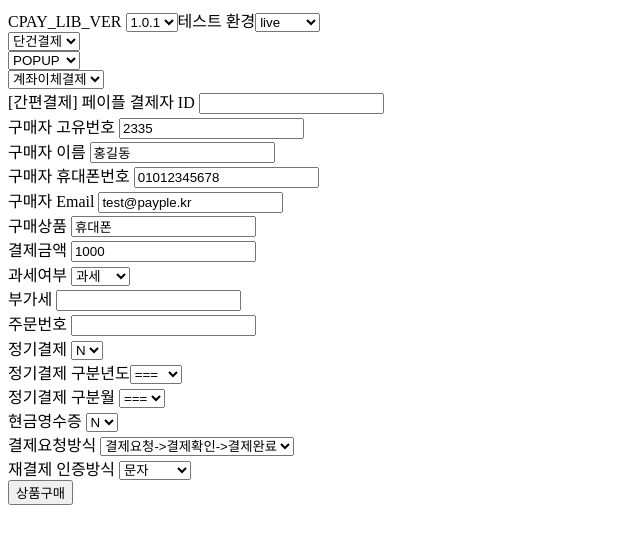
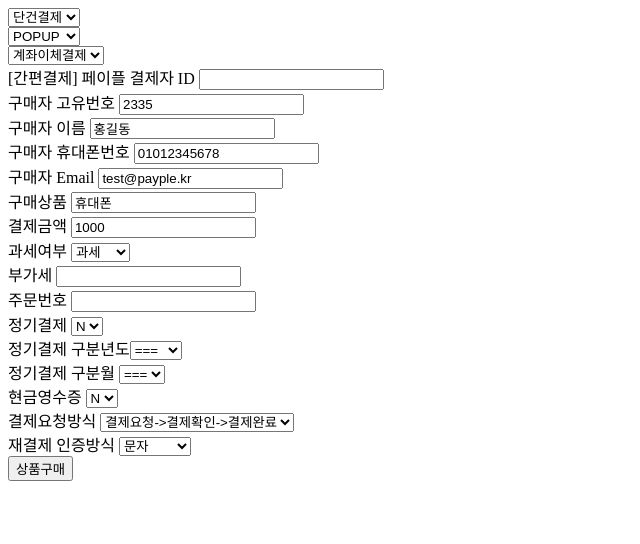
Before and after one commit to PAYPLECORP/sample_react, a React (Create React App) app: page /react/order in a window 1280 px wide. Shown: the top 544 px of the page, without its empty margins (0-640 px from the left). Built offline with nearby package versions, Linux system fonts and the light colour scheme.

Commit message:
PCD_CPAY_VER 파라미터 제거

```diff
--- a/public/index.html
+++ b/public/index.html
@@ -43,5 +43,5 @@
   </body>
   <script type="text/javascript" src="https://code.jquery.com/jquery-3.2.1.min.js"></script>
   <script type="text/javascript" src="https://unpkg.com/axios/dist/axios.min.js"></script>
-  <script type="text/javascript" src="https://testcpay.payple.kr/js/cpay.payple.1.0.1.js"></script> <!-- 테스트결재시 -->
+  <script type="text/javascript" src="https://testcpay.payple.kr/js/cpay.payple.1.0.1.js"></script> <!-- 테스트결제시 -->
 </html>
--- a/src/components/Order.js
+++ b/src/components/Order.js
@@ -6,7 +6,6 @@ function Order() {
     const history = useHistory();
     const [content] = useState({
         // Default form set
-        pcd_cpay_ver: '1.0.1',                        // 결제창 버전 (Default : 1.0.1)
         is_direct: 'N',                               // 결제창 방식 (DIRECT: Y | POPUP: N)
         pay_type: 'transfer',                         // 결제수단
         work_type: 'CERT',                            // 결제요청방식
@@ -44,18 +43,6 @@ function Order() {
     return (
         <div>
             <form id="orderForm" name="orderForm" onChange={handleChange}>
-                <div>
-                    <label htmlFor="payple_payer_id">CPAY_LIB_VER</label> <select
-                    name="pcd_cpay_ver">
-                    <option value="1.0.1">1.0.1</option>
-                </select>
-                    <label>테스트 환경</label>
-                    <select name="test_env">
-                        <option value="live">live</option>
-                        <option value="staging">staging</option>
-                        <option value="dev">dev</option>
-                    </select>
-                </div>
                 <div>
                     <select name="simple_flag">
                         <option value="N">단건결제</option>
--- a/src/components/OrderConfirm.js
+++ b/src/components/OrderConfirm.js
@@ -46,7 +46,6 @@ function OrderConfirm() {
         /*
          *  공통 설정
          */
-        obj.PCD_CPAY_VER = content.pcd_cpay_ver;		             // (필수) 결제창 버전 (Default : 1.0.1)
         obj.PCD_PAY_TYPE = content.pay_type;			             // (필수) 결제 방법 (transfer | card)
         obj.PCD_PAY_WORK = content.work_type;			             // (필수) 결제요청 업무구분 (AUTH : 본인인증+계좌등록, CERT: 본인인증+계좌등록+결제요청등록(최종 결제승인요청 필요), PAY: 본인인증+계좌등록+결제완료)
         obj.PCD_CARD_VER = content.card_ver || '01';			     // DEFAULT: 01 (01: 정기결제 플렛폼, 02: 일반결제 플렛폼), 카드결제 시 필수
@@ -120,7 +119,7 @@ function OrderConfirm() {
 
         // 가맹점 인증
         authenticate().then((res) => {
-            console.log('Auth Result:', {...res.data});
+            console.log('Auth Result:', res.data);
             // 토큰값 세팅
             obj.PCD_CST_ID = res.data.cst_id;         // 가맹점 인증 후 리턴 받은 cst_id Token
             obj.PCD_CUST_KEY = res.data.custKey;      // 가맹점 인증 후 리턴 받은 custKey Token
```
